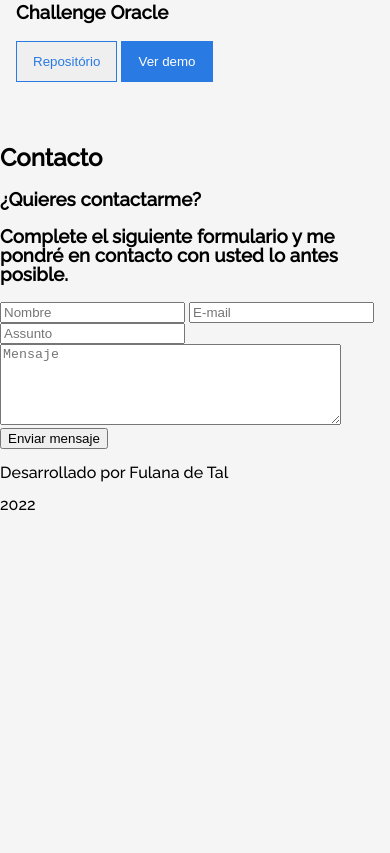
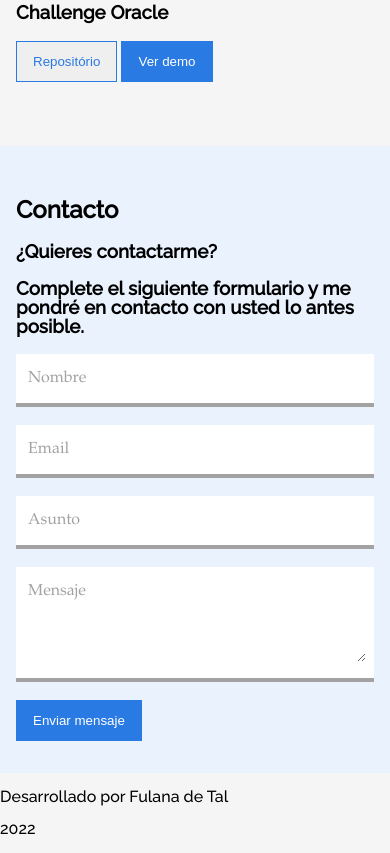
Before and after one commit to plata-wagner/portafolio_wpg, a plain HTML site: page index.html in a window 390 px wide. Shown: the part 3643-4496 px from the top of the page. Before the commit the page ends 4172 px from the top, so only its background shows below. Drawn offline with Linux system fonts and the light colour scheme.

Commit message:
finished contact module css, mobile, tablet and desktop view

```diff
--- a/index.html
+++ b/index.html
@@ -260,10 +260,28 @@
                     <h3 class="formcontato__subtext">¿Quieres contactarme?</h3>
                     <h3 class="formcontato__subtext">Complete el siguiente formulario y me pondré en contacto con usted lo antes posible. </h3>
                     <form class="formcontato__form" name="form">
-                        <input class="formcontato__input" type="text" name="nombre" placeholder="Nombre">
-                        <input class="formcontato__input" type="email" name="email" placeholder="E-mail">
-                        <input class="formcontato__input" type="text" name="asunto" placeholder="Assunto">
-                        <textarea class="formcontato__textarea" rows="5" cols="40" id="mensagem" name="mensaje" placeholder="Mensaje"></textarea>
+                        <div class="formcontato__input--wrapper">
+                            <input class="formcontato__input" type="text" name="nombre" placeholder="Nombre">
+                            <label class="formcontato__label" for="nombre">Nombre</label>
+                        </div>
+
+                        <div class="formcontato__input--wrapper">
+                            <input class="formcontato__input" type="email" name="email" placeholder="E-mail">
+                            <label class="formcontato__label" for="nombre">Email</label>
+                        </div>
+
+
+
+                        <div class="formcontato__input--wrapper">
+                            <input class="formcontato__input" type="text" name="asunto" placeholder="Assunto">
+                            <label class="formcontato__label" for="nombre">Asunto</label>
+                        </div>
+
+                        <div class="formcontato__input--wrapper">
+                            <textarea class="formcontato__textarea" rows="5" cols="40" id="mensagem" name="mensaje" placeholder="Mensaje"></textarea>
+                           <label class="formcontato__label" for="nombre">Mensaje</label>
+                        </div>
+
                         <button type="submit" class="formcontato__botao">Enviar mensaje</button>
                     </form>
                 </div>
--- a/style.css
+++ b/style.css
@@ -3,7 +3,12 @@
 en las secciones señaladas */
 /*Já deixaremos o básico de reset de estilos. Caso queira adicionar mais informações
 coloque nas sessões indicadas*/
-
+html {
+    box-sizing: border-box;
+  }
+  *, *:before, *:after {
+    box-sizing: inherit;
+  }
 :root{
     /* Inserta la variable de los otros colores inspeccionando el exemplo de figma */
     /*Se esforce para trabalhar com variáveis, é uma dica profissional valiosa*/
@@ -182,10 +187,61 @@ section.experience{
 /*Contacto*/
 
 section.formcontato{
+    background-color: var(--cor-about-section);
+
+    padding: 32px 16px;
 
 }
 .formcontato__img{
     display: none;
+}
+.formcontato__form{
+    position: relative;
+    display: flex;
+    flex-direction: column;
+    gap: 22px;
+}
+.formcontato__input--wrapper{
+    position: relative;
+    padding: 16px 8px;
+    background-color: white;
+    box-shadow: 0px 4px #A2A2A2;
+}
+.formcontato__input, .formcontato__textarea{
+    width: 100%;
+    display: block;
+    border: none;
+}
+.formcontato__label{
+  position: absolute;
+  top: 16px;
+  left: 12px;
+  color: #A2A2A2;
+  pointer-events: none;
+  transform-origin: left center;
+  transition: transform 250ms;
+  font-family: "Iowan Old Style", "Palatino Linotype", "URW Palladio L", P052,
+    serif;
+}
+.formcontato__input:focus, .formcontato__textarea:focus{
+    outline: none;
+}
+.formcontato__input::placeholder, .formcontato__textarea::placeholder{
+        color: transparent;
+}
+/* .input:not(:placeholder-shown) + .label  */
+.formcontato__input:focus + .formcontato__label,
+.formcontato__input:not(:placeholder-shown) + .formcontato__label,
+.formcontato__textarea:focus + .formcontato__label,
+.formcontato__textarea:not(:placeholder-shown) + .formcontato__label{
+    transform: translateY(-100%) scale(0.75);
+}
+.formcontato__botao{
+    padding: 12px 16px;
+    width: fit-content;
+    background-color: var(--cor-text-blue);
+    color: #fff;
+    border: 1px solid var(--cor-text-blue);
 }
 /*footeer*/
 
@@ -326,7 +382,13 @@ section.menu{
     flex-direction: row-reverse;
 }
  /*Contacto*/
-
+ .formcontato__contacto{
+    display: flex;
+    gap: 16px;
+ }
+.formcontato__img{
+    display: block;
+}
 /*Footer*/
 
 }
```
